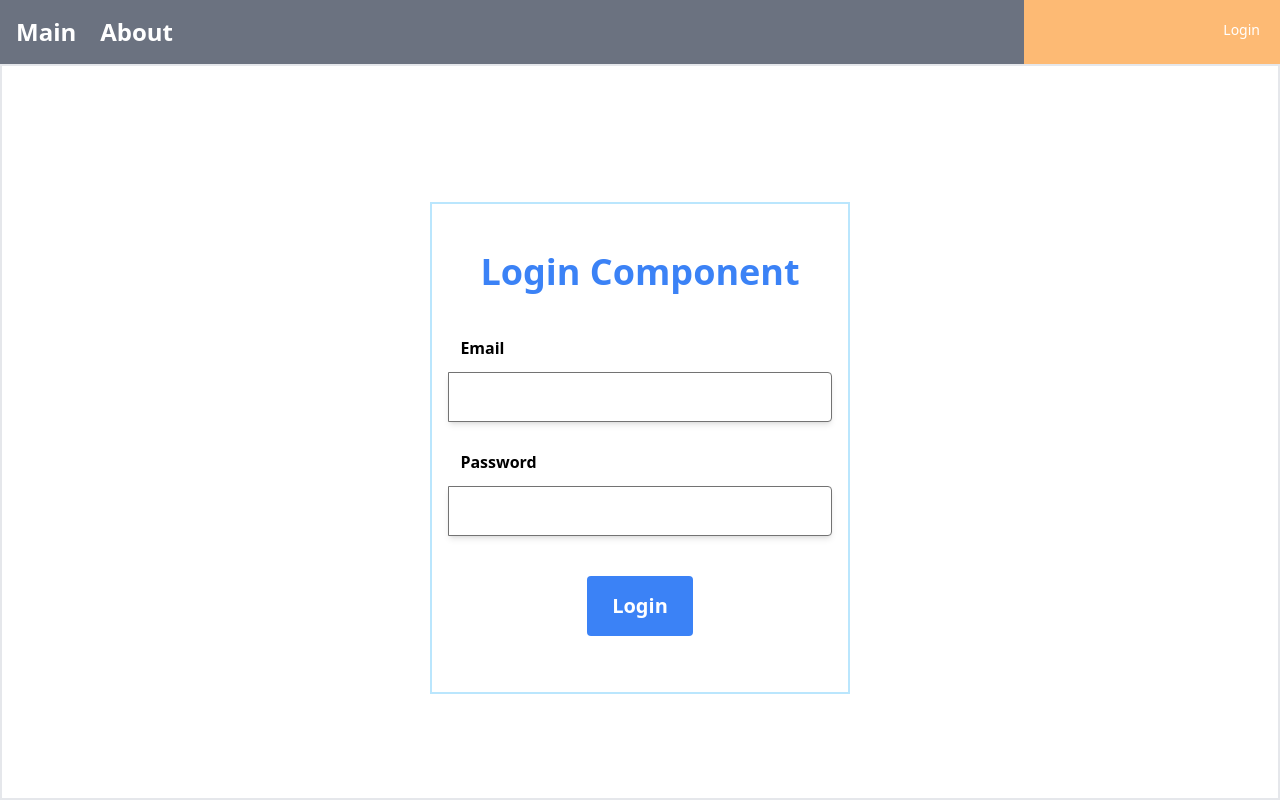
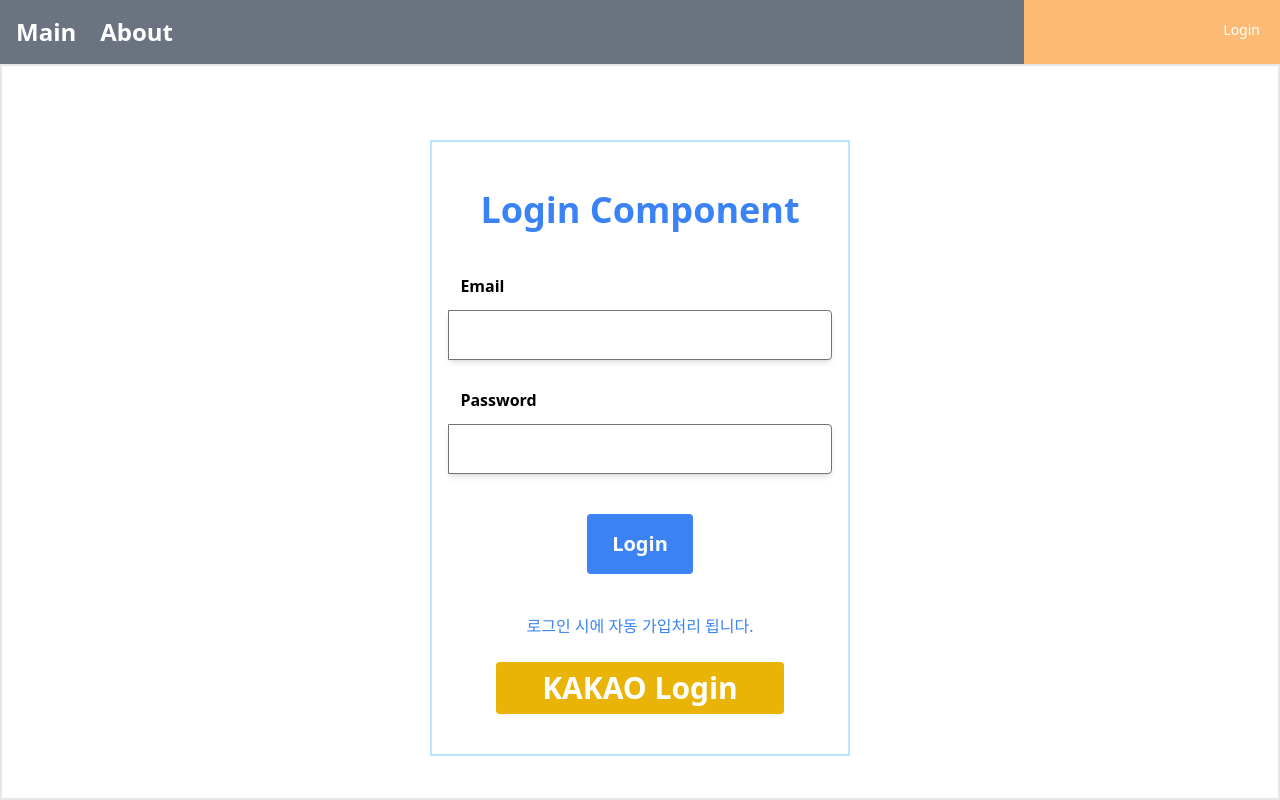
Before and after one commit to saulsol/React_Code, a React (Create React App) app: page /member/login in a window 1280 px wide. Built offline with nearby package versions, Linux system fonts and the light colour scheme.

Commit message:
add social login

```diff
--- /dev/null
+++ b/src/api/kakaoApi.js
@@ -0,0 +1,37 @@
+import axios from "axios"
+import { API_SERVER_HOST } from './todoApi';
+
+const rest_api_key = '52d9eb3a2cff3587172dc5ba3f98c7ed';
+const redirect_uri = 'http://localhost:3000/member/kakao';
+const auth_code_path = 'https://kauth.kakao.com/oauth/authorize'
+const access_token_url = 'https://kauth.kakao.com/oauth/token'
+
+
+export const getKakaoLoginLink = () => {
+    const kakaoUrl = `${auth_code_path}?client_id=${rest_api_key}&redirect_uri=${redirect_uri}&response_type=code`
+
+    return kakaoUrl
+}
+
+
+export const getAccesstoken = async (authCode) => {
+    const header = {headers: {"Content-Type": "application/x-www-form-urlencoded;charset=utf-8"}}
+    const params = {
+        grant_type: 'authorization_code',
+        client_id: rest_api_key,
+        redirect_uri: redirect_uri,
+        code: authCode
+    }
+
+    const res = await axios.post(access_token_url, params, header)
+
+    const accessToken = res.data.access_token
+
+    return accessToken;
+
+}
+
+export const getMemberWithAccessToken = async (accessToken) => {
+    const res = await axios.get(`${API_SERVER_HOST}/api/member/kakao?accessToken=${accessToken}`)
+    return res.data;
+}
--- /dev/null
+++ b/src/components/member/KakaoLoginComponent.js
@@ -0,0 +1,20 @@
+import { React } from 'react';
+import { getKakaoLoginLink } from '../../api/kakaoApi';
+import {Link} from "react-router-dom"
+
+const link = getKakaoLoginLink()
+
+function KakaoLoginComponent(props) {
+    return(
+        <div className="flex flex-col">
+            <div className="text-center text-blue-500">로그인 시에 자동 가입처리 됩니다.</div>
+            <div className="flex justify-center w-full">
+                <div className="text-3xl text-center m-6 text-white font-extrabold w-3/4 bg-yellow-500 shadow-sm rounded p-2">
+                    <Link to={link}>KAKAO Login</Link>
+                </div>
+            </div>
+        </div>
+    )
+}
+
+export default KakaoLoginComponent
--- /dev/null
+++ b/src/pages/member/KakaoRedirectPage.js
@@ -0,0 +1,29 @@
+import React from 'react';
+import { useSearchParams } from 'react-router-dom';
+import { useEffect } from 'react';
+import { getAccesstoken, getMemberWithAccessToken } from '../../api/kakaoApi';
+
+function KakaoRedirectPage(props) {
+
+    const [searchParams] = useSearchParams()
+
+    const authCode = searchParams.get('code')
+
+    useEffect(() => {
+        getAccesstoken(authCode).then(data => {
+            const accessToken = data
+            getMemberWithAccessToken(accessToken).then(result => {
+                console.log(result)
+            })
+        })
+    }, [authCode]);
+
+    return (
+        <div>
+            <div>Kakao Login Redirect</div>
+            <div>{authCode}</div>
+        </div>
+    );
+}
+
+export default KakaoRedirectPage;
--- a/src/pages/member/LoginComponent.js
+++ b/src/pages/member/LoginComponent.js
@@ -3,6 +3,7 @@
 import { login, loginPostAsync } from "../../slices/loginSlice"
 import { useNavigate } from 'react-router-dom';
 import useCustomLogin from '../../hooks/useCustomLogin';
+import KakaoLoginComponent from '../../components/member/KakaoLoginComponent';
 
 
 const initState = {
@@ -90,8 +91,7 @@
                         </div>
                     </div>
                 </div>
-
-
+                <KakaoLoginComponent />
         </div>
     );
 
--- a/src/router/memberRouter.js
+++ b/src/router/memberRouter.js
@@ -4,6 +4,7 @@
 
 const Login = lazy(() => import("../pages/member/LoginPage"))
 const Logout = lazy(() => import("../pages/member/LogoutPage"))
+const KakaoRedirect = lazy(() => import("../pages/member/KakaoRedirectPage"))
 
 
 
@@ -17,6 +18,10 @@
         {
             path: "logout",
             element: <Suspense fallback={loading}><Logout/></Suspense>
+        },
+        {
+            path: 'kakao',
+            element: <Suspense fallback={loading}><KakaoRedirect/></Suspense>
         }
     ]
 }
```
Also changed, not shown: 2 other files (tests, documents, lock files or other folders).
